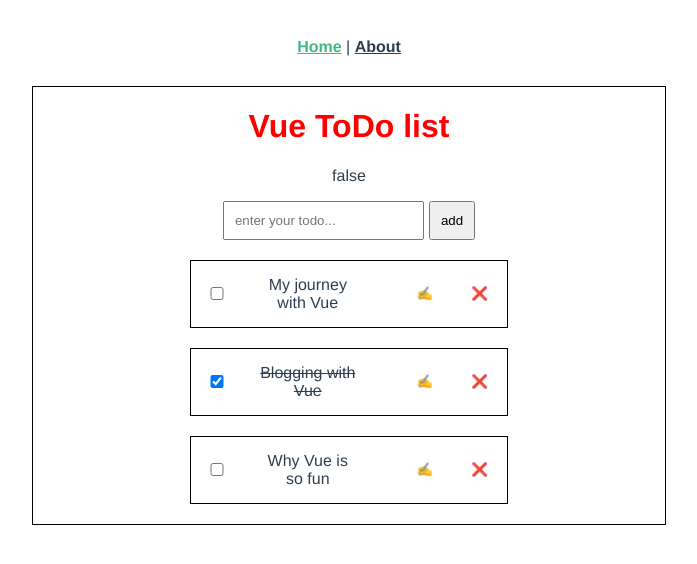
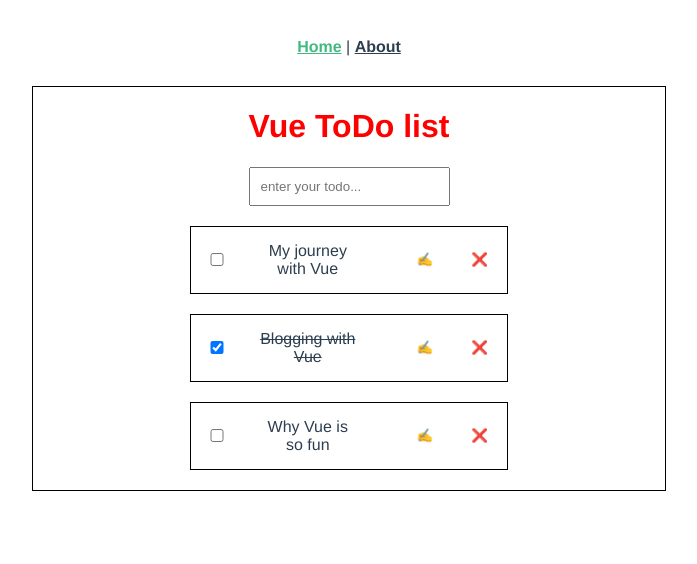
Before and after one commit to KulchytskyiOleh/Vue-practice, a Vue app in the folder practice/: page / in a window 1280 px wide. Shown: the top 564 px of the page, without its empty margins (291-988 px from the left). Built offline with nearby package versions, Linux system fonts and the light colour scheme.

Commit message:
fix editing

```diff
--- a/practice/src/components/ToDoItem.vue
+++ b/practice/src/components/ToDoItem.vue
@@ -9,11 +9,15 @@
     <p @click="$emit('onToggle')" :class="todo.completed ? 'completed' : null">
       {{ todo.title }}
     </p>
-    <button v-if="isEditing" class="btn saveEdited" @click="$emit('onEdit')">
+    <button
+      v-if="todo.isEditing"
+      class="btn saveEdited"
+      @click="$emit('onEdit')"
+    >
       &#x1F4BE;
     </button>
     <button
-      v-if="!isEditing"
+      v-if="!todo.isEditing"
       class="btn editTodo"
       @click="$emit('onEdit', todo.id)"
     >
--- a/practice/src/views/Home.vue
+++ b/practice/src/views/Home.vue
@@ -1,19 +1,20 @@
 <template>
   <div class="home">
     <ToDoList msg="Vue ToDo list" />
-    <p>{{ isEditing }}</p>
+    <!-- <form @submit.prevent="addTodo()"> -->
     <input
       type="text"
       class="todoInput"
       :placeholder="test"
       v-model="inputValue"
+      @keyup.enter="addTodo"
     />
-    <button v-on:click="addTodo" class="addBtn">add</button>
+    <!-- </form> -->
+    <!-- <button v-on:click="addTodo" class="addBtn">add</button> -->
     <ToDoItem
       v-for="todo in todos"
       :key="todo.id"
       :todo="todo"
-      :isEditing="isEditing"
       @onToggle="isCompleted(todo)"
       @onDelete="todoDelete(todo)"
       @onEdit="editTodo(todo)"
@@ -43,7 +44,7 @@
           id: 2,
           title: "Blogging with Vue",
           completed: true,
-          isEditing: true,
+          isEditing: false,
         },
         {
           id: 3,
@@ -72,11 +73,9 @@
       this.todos = this.todos.filter((todo) => todo != deleteTodo);
     },
     editTodo(editedTodo) {
-      this.todos.find((todo) =>
+      this.todos.filter((todo) =>
         todo.id === editedTodo.id
-          ? ((todo.isEditing = !todo.isEditing),
-            (this.isEditing = todo.isEditing),
-            console.log(todo))
+          ? (todo.isEditing = !editedTodo.isEditing)
           : todo.isEditing
       );
     },
@@ -89,7 +88,7 @@
 </script>
 <style scoped>
 input.todoInput {
-  max-width: 45vh;
+  max-width: 50vh;
   padding: 10px;
 }
 div.home {
```
